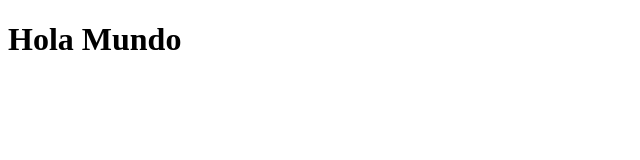
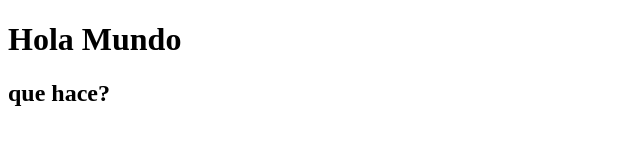
Before and after one commit to castillorobin/testrepo, a plain HTML site: page index.html in a window 1280 px wide. Shown: the whole page, without its empty margins (0-640 px from the left). Drawn offline with Linux system fonts and the light colour scheme.

Commit message:
Ahora va que hace

```diff
--- a/index.html
+++ b/index.html
@@ -8,5 +8,6 @@
 </head>
 <body>
     <h1>Hola Mundo</h1>
+    <h2>que hace?</h2>
 </body>
 </html>
```
